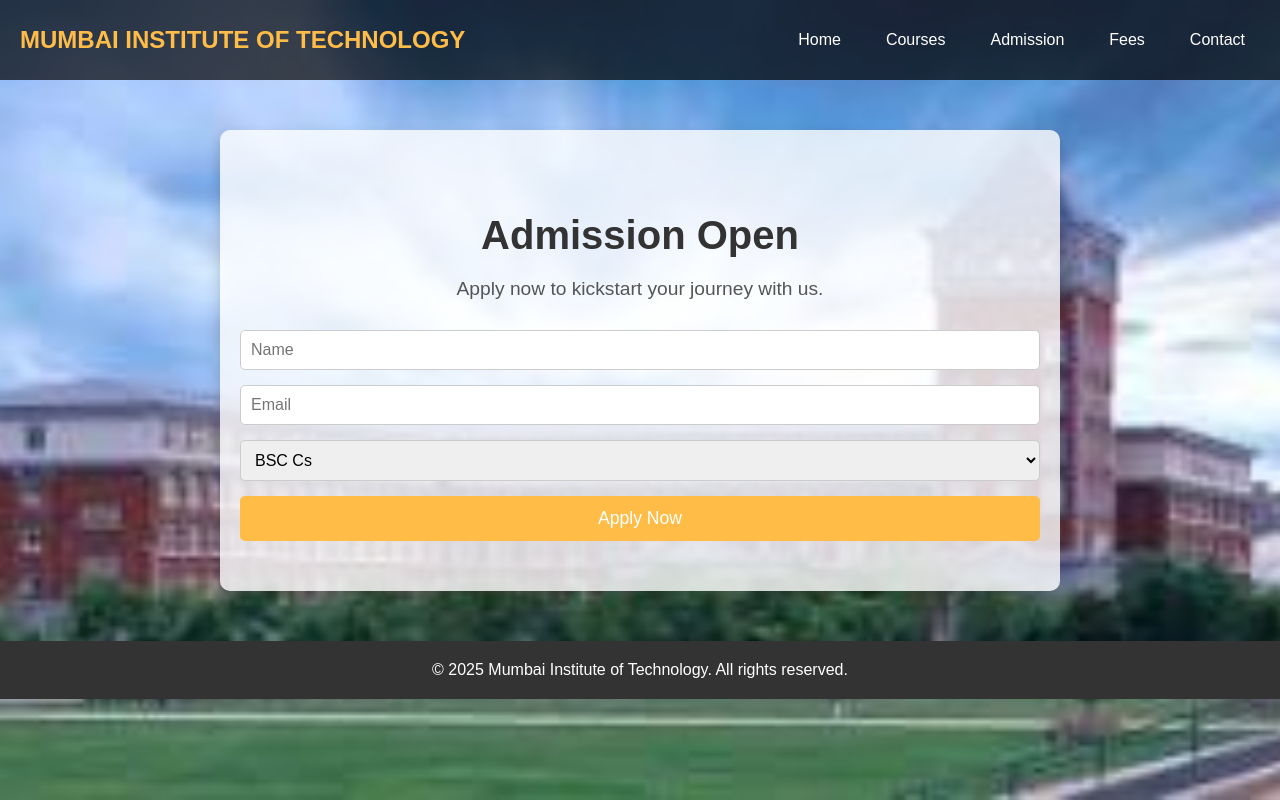
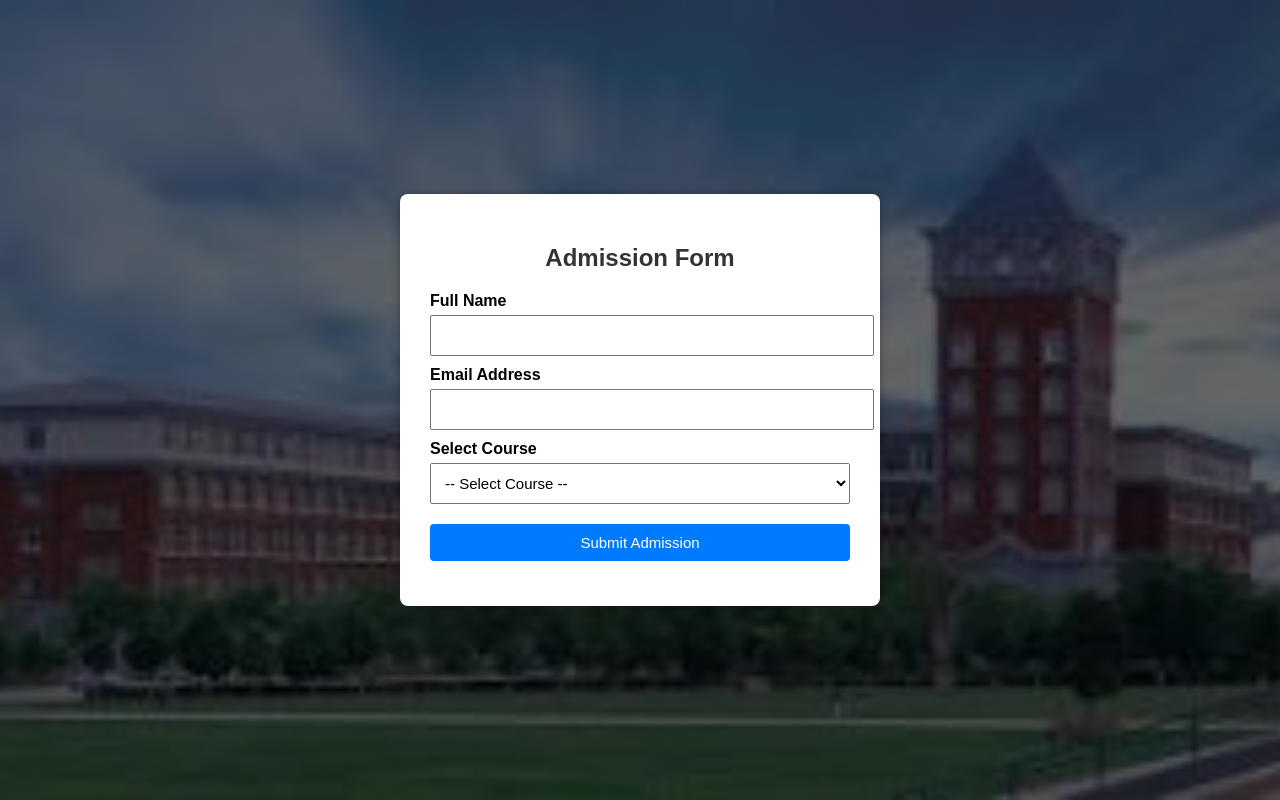
Before and after one commit to omkar281/CC-CA2, a website: page Omkar-Dhanavade-College-Website-main/Admission_page.html in a window 1280 px wide. Drawn offline with Linux system fonts and the light colour scheme.

Commit message:
Final admission page and backend setup

```diff
--- a/Omkar-Dhanavade-College-Website-main/Admission_page.html
+++ b/Omkar-Dhanavade-College-Website-main/Admission_page.html
@@ -1,238 +1,131 @@
 <!DOCTYPE html>
 <html lang="en">
 <head>
-  <meta charset="UTF-8">
-  <meta name="viewport" content="width=device-width, initial-scale=1.0">
-  <title>Admission - Mumbai Institute of Technology</title>
+  <meta charset="UTF-8" />
+  <title>College Admission</title>
+  <meta name="viewport" content="width=device-width, initial-scale=1.0" />
 
   <style>
-    /* Global Styles */
     body {
       margin: 0;
-      padding: 0;
-      font-family: 'Arial', sans-serif;
-      background-image: url('college.jpg');
-      background-size: cover;
-      background-attachment: fixed;
-      background-position: center;
-      color: #333;
-      overflow-x: hidden;
+      font-family: Arial, sans-serif;
+      background: linear-gradient(rgba(0,0,0,0.6), rgba(0,0,0,0.6)),
+        url("college.jpg") no-repeat center center/cover;
+      min-height: 100vh;
+      display: flex;
+      align-items: center;
+      justify-content: center;
     }
 
-    /* Navbar */
-    .navbar {
-      background: rgba(0, 0, 0, 0.7);
-      color: white;
-      display: flex;
-      justify-content: space-between;
-      align-items: center;
-      padding: 15px 20px;
-      position: sticky;
-      top: 0;
-      z-index: 1000;
+    .container {
+      background: #ffffff;
+      padding: 30px;
+      width: 100%;
+      max-width: 420px;
+      border-radius: 8px;
+      box-shadow: 0 0 10px rgba(0,0,0,0.3);
     }
 
-    .navbar .logo {
-      font-size: 1.5em;
-      font-weight: bold;
-      text-transform: uppercase;
-      color: #ffbc47;
-      text-decoration: none;
-    }
-
-    .nav-links {
-      list-style: none;
-      display: flex;
-      gap: 15px;
-    }
-
-    .nav-links a {
-      color: white;
-      text-decoration: none;
-      padding: 8px 15px;
-      border-radius: 5px;
-      transition: background 0.3s ease;
-    }
-
-    .nav-links a:hover {
-      background: #ffbc47;
-    }
-
-    .menu-icon {
-      font-size: 1.5em;
-      color: white;
-      cursor: pointer;
-      display: none;
-    }
-
-    /* Hero Section */
-    .admission {
-      background: rgba(255, 255, 255, 0.8);
-      padding: 50px 20px;
-      margin: 50px auto;
-      max-width: 800px;
+    h2 {
       text-align: center;
-      border-radius: 10px;
-      box-shadow: 0 8px 16px rgba(0, 0, 0, 0.2);
-    }
-
-    .admission h1 {
-      font-size: 2.5em;
       margin-bottom: 20px;
       color: #333;
     }
 
-    .admission p {
-      font-size: 1.2em;
-      margin-bottom: 30px;
-      color: #555;
+    label {
+      display: block;
+      margin-top: 10px;
+      font-weight: bold;
     }
 
-    /* Form Styles */
-    form {
-      display: flex;
-      flex-direction: column;
-      gap: 15px;
+    input, select, button {
+      width: 100%;
+      padding: 10px;
+      margin-top: 5px;
+      font-size: 15px;
     }
 
-    form label {
-      font-size: 1.1em;
-      font-weight: bold;
-      color: #333;
+    button {
+      background-color: #007bff;
+      color: white;
+      border: none;
+      margin-top: 20px;
+      cursor: pointer;
+      border-radius: 4px;
     }
 
-    form input, form select {
-      padding: 10px;
-      font-size: 1em;
-      border: 1px solid #ccc;
-      border-radius: 5px;
-      width: 100%;
-      box-sizing: border-box;
+    button:hover {
+      background-color: #0056b3;
     }
 
-    form .btn {
-      padding: 12px 20px;
-      font-size: 1.1em;
-      background: #ffbc47;
-      color: white;
-      border: none;
-      border-radius: 5px;
-      cursor: pointer;
-      transition: background 0.3s ease;
-    }
-
-    form .btn:hover {
-      background: #f5a623;
-    }
-
-    /* Footer */
-    footer {
-      background: #333;
-      color: white;
+    .message {
+      margin-top: 15px;
       text-align: center;
-      padding: 20px 0;
-      margin-top: 50px;
-    }
-
-    footer p {
-      margin: 0;
-      font-size: 1em;
-    }
-
-    /* Responsive Styles */
-    @media (max-width: 768px) {
-      .nav-links {
-        flex-direction: column;
-        display: none;
-      }
-
-      .menu-icon {
-        display: block;
-      }
-
-      .nav-links.active {
-        display: flex;
-      }
+      font-weight: bold;
     }
   </style>
 </head>
 <body>
-  <!-- Navigation Bar -->
-  <nav class="navbar">
-    <a href="index.html" class="logo">Mumbai Institute of Technology</a>
-    <ul class="nav-links" id="navLinks">
-      <li><a href="index.html">Home</a></li>
-      <li><a href="courses.html">Courses</a></li>
-      <li><a href="Admission_page.html">Admission</a></li>
-      <li><a href="fees_page.html">Fees</a></li>
-      <li><a href="Contact_page.html">Contact</a></li>
-    </ul>
-    <span class="menu-icon" onclick="toggleMenu()">☰</span>
-  </nav>
 
-  <!-- Hero Section -->
-  <section class="admission">
-    <h1>Admission Open</h1>
-    <p>Apply now to kickstart your journey with us.</p>
+  <div class="container">
+    <h2>Admission Form</h2>
+
     <form id="admissionForm">
-  <input type="text" id="name" placeholder="Name" required>
-  <input type="email" id="email" placeholder="Email" required>
+      <label for="name">Full Name</label>
+      <input type="text" id="name" required />
 
-  <select id="course">
-    <option>BSC Cs</option>
-    <option>BSc IT</option>
-    <option>BCA</option>
+      <label for="email">Email Address</label>
+      <input type="email" id="email" required />
+
+      <label for="course">Select Course</label>
+      <select id="course" required>
+        <option value="">-- Select Course --</option>
+        <option value="BSc Computer Science">BSc Computer Science</option>
+        <option value="BSc IT">BSc IT</option>
+        <option value="BCA">BCA</option>
+        <option value="MCA">MCA</option>
       </select>
 
-  <button type="submit" class="btn">Apply Now</button>
+      <button type="submit">Submit Admission</button>
     </form>
 
+    <div class="message" id="responseMsg"></div>
+  </div>
 
-  </section>
-
-  <!-- Footer -->
-  <footer>
-    <p>&copy; 2025 Mumbai Institute of Technology. All rights reserved.</p>
-  </footer>
-
-  <script>
-    // Toggle Navbar Menu
-    function toggleMenu() {
-      const navLinks = document.getElementById('navLinks');
-      navLinks.classList.toggle('active');
-    }
-
-    // Handle form submission
-    document.getElementById("admissionForm").addEventListener("submit", function (event) {
-      event.preventDefault(); // Prevent actual form submission
-
-      const name = document.getElementById("name").value;
-      const email = document.getElementById("email").value;
-      const course = document.getElementById("course").value;
-
-      alert(`Thank you, ${name}!\nYour application for the ${course} course has been received. We will contact you shortly at ${email}.`);
-    });
-  </script>
   <script>
     document.getElementById("admissionForm").addEventListener("submit", async function (e) {
       e.preventDefault();
 
-  const data = {
-    name: document.getElementById("name").value,
-    email: document.getElementById("email").value,
-    course: document.getElementById("course").value
-  };
+      const name = document.getElementById("name").value.trim();
+      const email = document.getElementById("email").value.trim();
+      const course = document.getElementById("course").value;
 
-  const response = await fetch("/.netlify/functions/submitAdmission", {
+      const responseMsg = document.getElementById("responseMsg");
+      responseMsg.textContent = "Submitting...";
+
+      try {
+        const res = await fetch("/.netlify/functions/submitAdmission", {
           method: "POST",
           headers: {
             "Content-Type": "application/json"
           },
-    body: JSON.stringify(data)
+          body: JSON.stringify({ name, email, course })
         });
 
-  const result = await response.json();
-  alert(result.message);
+        const data = await res.json();
+
+        if (res.ok) {
+          responseMsg.style.color = "green";
+          responseMsg.textContent = data.message;
+          document.getElementById("admissionForm").reset();
+        } else {
+          responseMsg.style.color = "red";
+          responseMsg.textContent = data.error || "Something went wrong";
+        }
+      } catch (err) {
+        responseMsg.style.color = "red";
+        responseMsg.textContent = "Server error. Please try again.";
+      }
     });
   </script>
 
```
Also changed, not shown: netlify/functions/submitAdmission.js (+25 -12 lines). Lines whose indentation alone changed are shown as unchanged.
